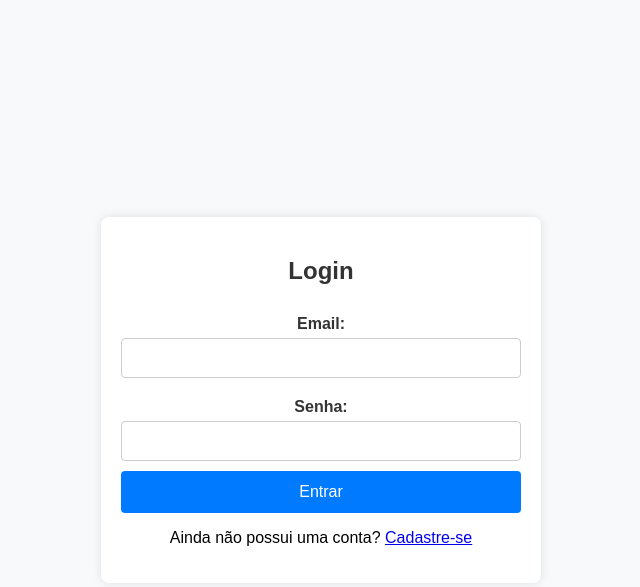
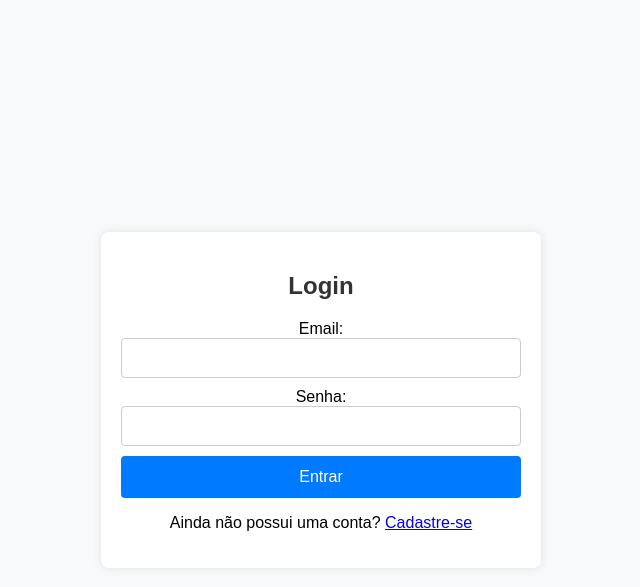
Before and after one commit to LuisBarretto11/Projeto-Web-Servidor, a PHP site: page /views/usuario.login.view.php in a window 1280 px wide. Shown: the top 587 px of the page, without its empty margins (319-959 px from the left). Run offline with PHP 8.4, Linux system fonts and the light colour scheme.

Commit message:
Update login.css

```diff
--- a/projeto-php/css/login.css
+++ b/projeto-php/css/login.css
@@ -27,11 +27,6 @@ h2{
 form{
     display: flex;
     flex-direction: column;
-}
-
-label{
-    color: #333;
-    font-weight: bold;
     margin: 10px 0 5px;
 }
 
@@ -43,6 +38,7 @@ input[type="password"]{
     font-size: 16px;
     margin-bottom: 10px;
 }
+
 
 button{
     padding: 12px;
@@ -63,4 +59,8 @@ button:hover{
     color: red;
     font-size: 14px;
     margin-top: 10px;
+    padding: 10px;
+    border: 1px solid red;
+    background-color: #f8d7da;
+    border-radius: 4px;
 }
```
